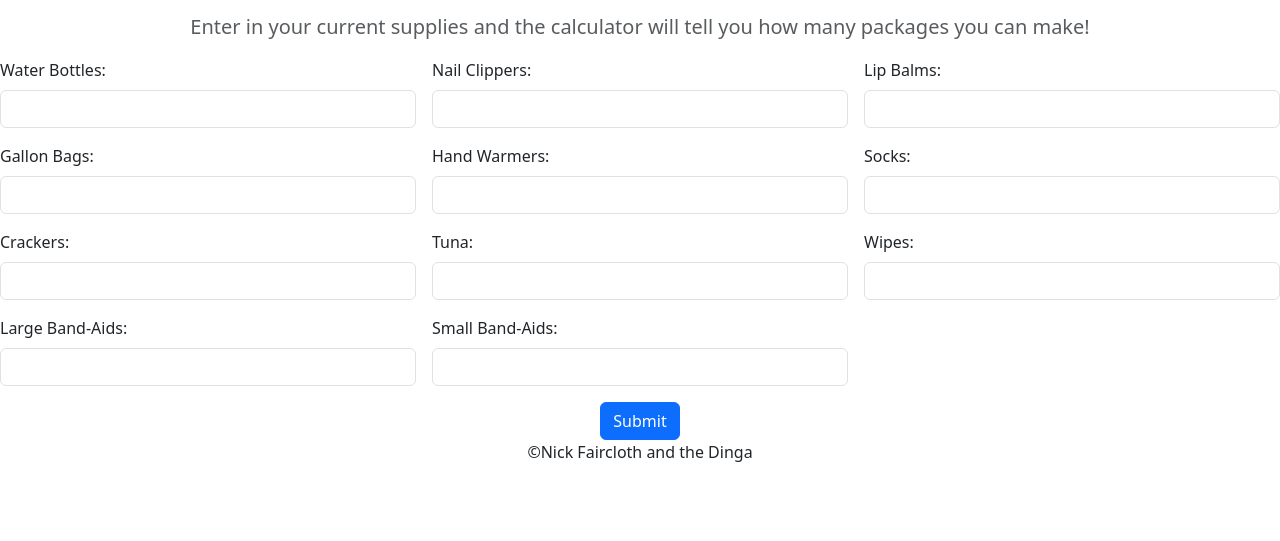
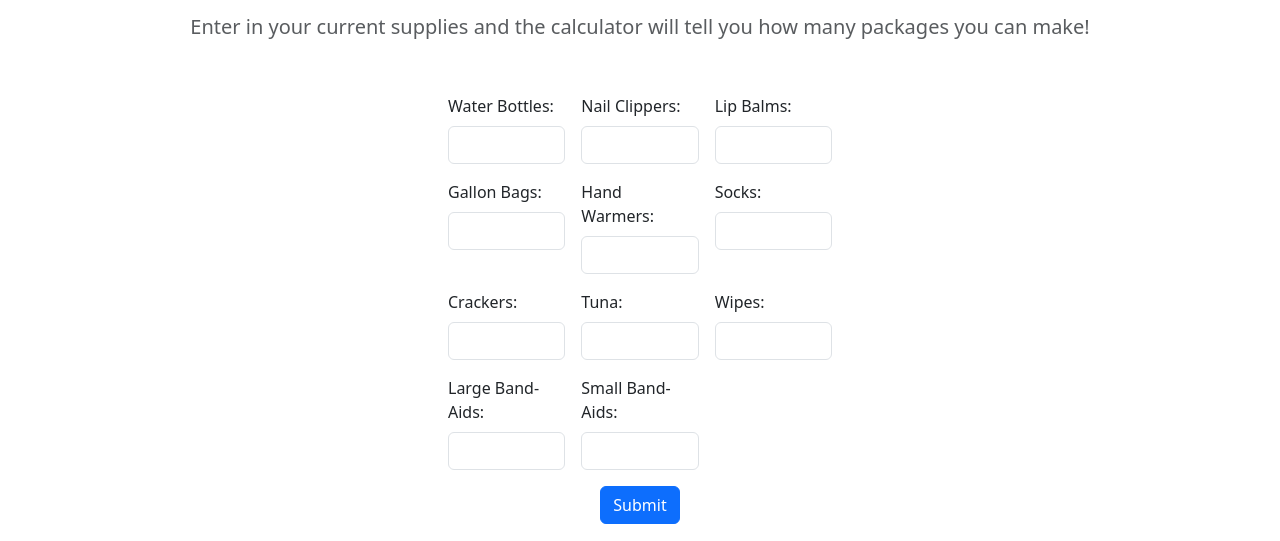
Before and after one commit to Goats117/Unhoused_Care_Packages, a plain HTML site: page index.html in a window 1280 px wide. Shown: the part 3096-3637 px from the top of the page. Before the commit the page ends 3560 px from the top, so only its background shows below. Drawn offline with nearby package versions, Linux system fonts and the light colour scheme.

Commit message:
Updated for the calculator

```diff
--- a/styles.css
+++ b/styles.css
@@ -31,3 +31,12 @@ body {
     height: 600px; /* Maintain aspect ratio */
     object-fit: cover; /* Ensure images cover the entire container */
   }
+
+  #suppliesForm {
+    max-width: 400px;
+    margin: 20px auto;
+  }
+
+  .form-group {
+    margin-bottom: 15px;
+  }
```
